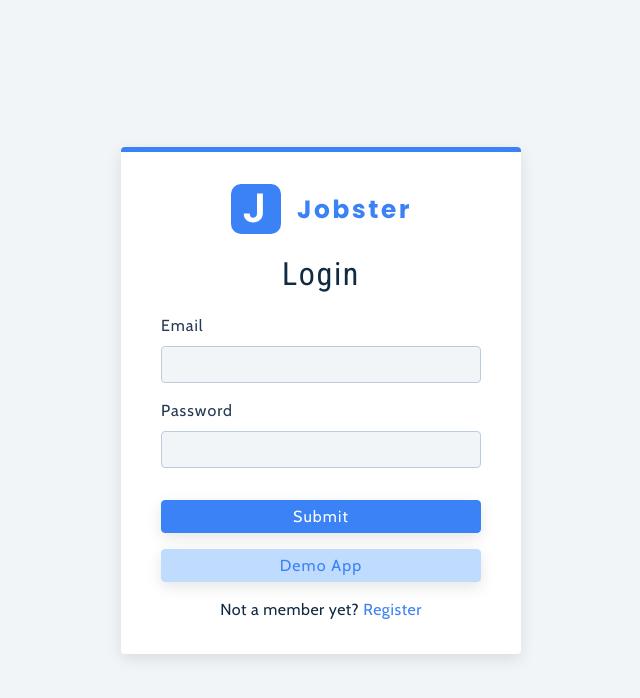
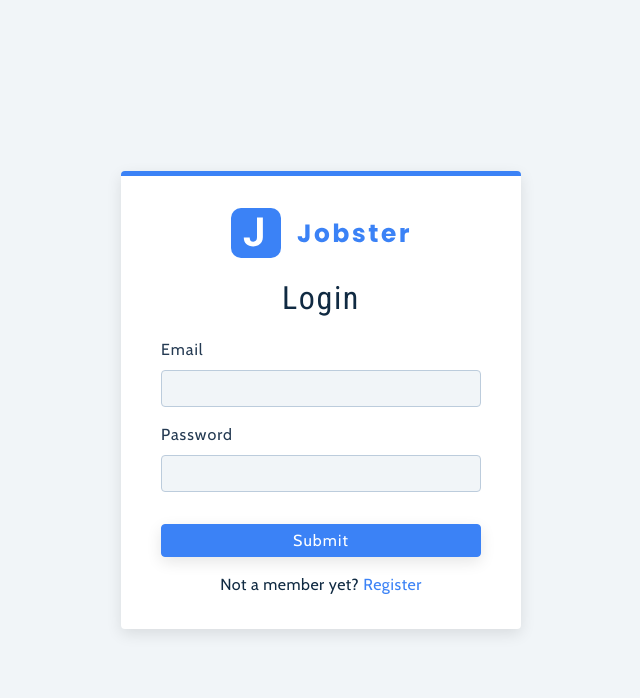
Before and after one commit to NBojan/jobster-nb, a React (Create React App) app: page /register in a window 1280 px wide. Shown: the top 698 px of the page, without its empty margins (319-959 px from the left). Built offline with nearby package versions, Linux system fonts and the light colour scheme; what react-fusioncharts would draw is missing.

Commit message:
demo-remove

```diff
--- a/src/pages/RegisterPage.js
+++ b/src/pages/RegisterPage.js
@@ -50,7 +50,6 @@ const RegisterPage = () => {
                 <FormRow name="password" type="password" value={values.password} handleChange={handleChange} />
 
                 <button type="submit" className="btn btn-m btn-prim mt-16" disabled={isLoading}>{isLoading ? "Loading..." : "Submit"}</button>
-                <button type="button" className="btn btn-m btn-light" disabled={isLoading}>{isLoading ? "Loading..." : "Demo App"}</button>
 
                 {values.isMember ?
                     <p>Not a member yet? <span onClick={toggleMember}>Register</span></p>
```
